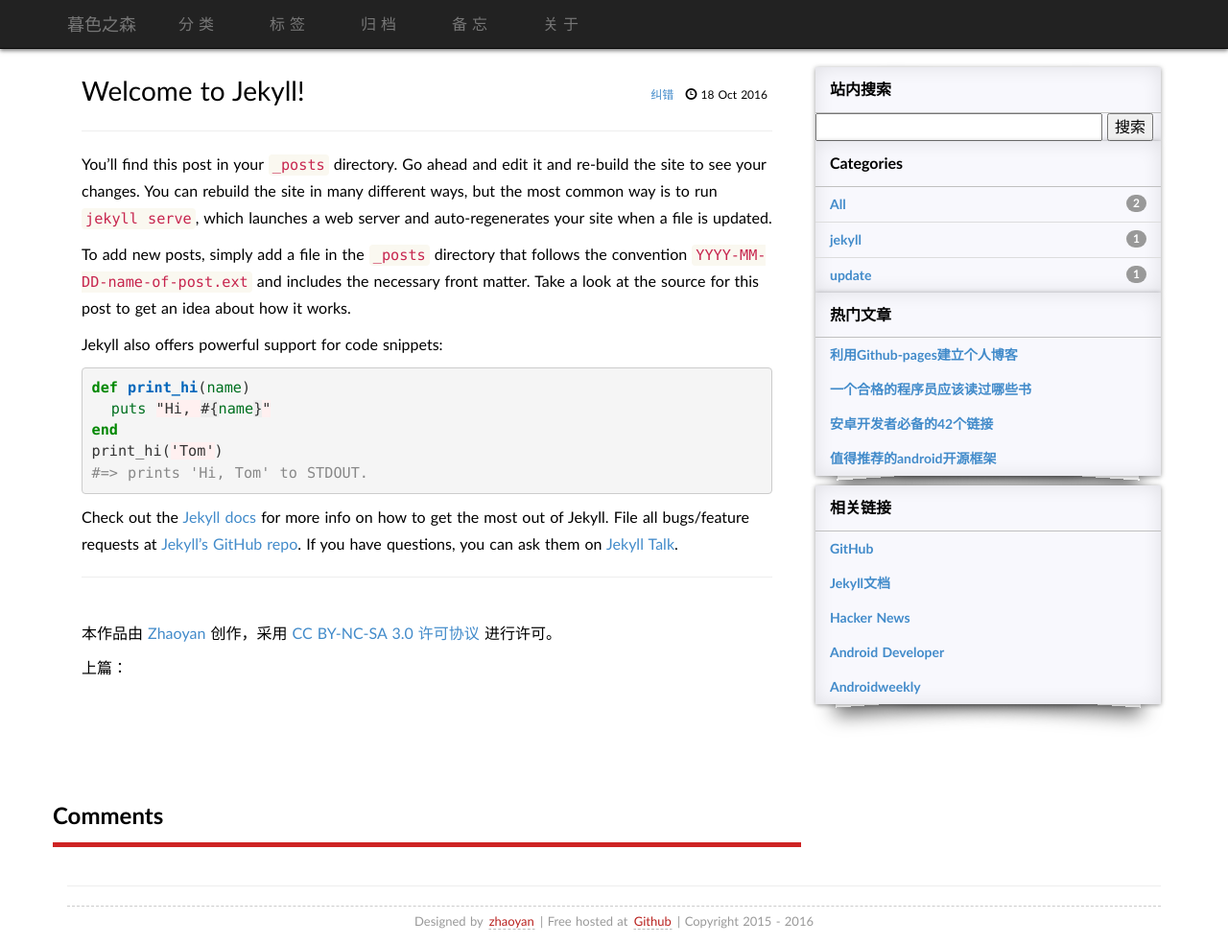
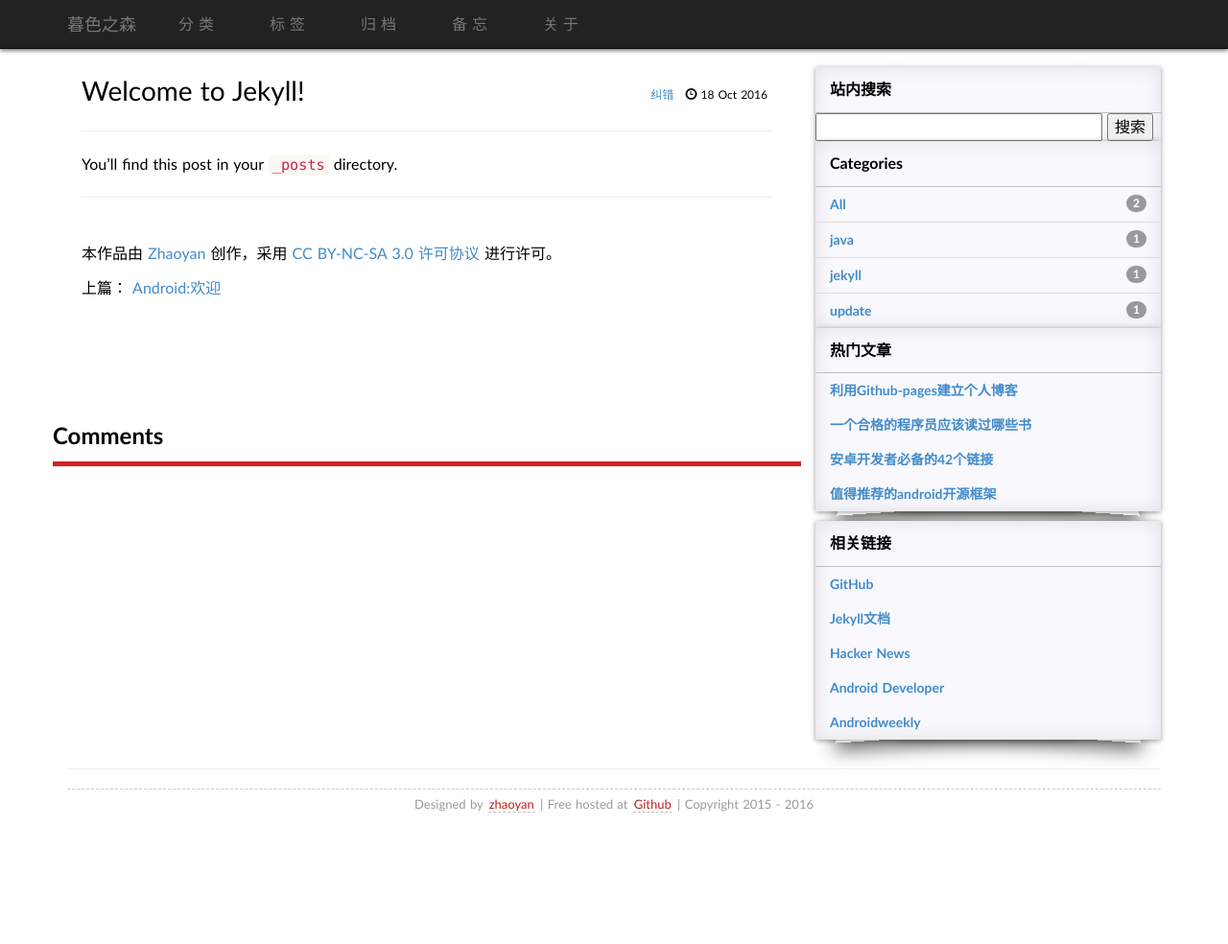
Before and after one commit to zhaoyan1994/timeMagician, a Jekyll site: the page built from _posts/2016-10-18-welcome-to-jekyll.markdown, in a window 1280 px wide and 984 px high. Shown: the whole window at 96% size. Built offline with Jekyll 4.4.1, drawn with Linux system fonts in a browser that asks for light colours; some web fonts are replaced; comment, search, counter and statistics services are not loaded.

Commit message:
2016-10-18-14:48

```diff
--- a/_posts/2016-10-18-welcome-to-jekyll.markdown
+++ b/_posts/2016-10-18-welcome-to-jekyll.markdown
@@ -4,22 +4,4 @@
 date:   2016-10-18 14:33:06 +0800
 categories: jekyll update
 ---
-You’ll find this post in your `_posts` directory. Go ahead and edit it and re-build the site to see your changes. You can rebuild the site in many different ways, but the most common way is to run `jekyll serve`, which launches a web server and auto-regenerates your site when a file is updated.
-
-To add new posts, simply add a file in the `_posts` directory that follows the convention `YYYY-MM-DD-name-of-post.ext` and includes the necessary front matter. Take a look at the source for this post to get an idea about how it works.
-
-Jekyll also offers powerful support for code snippets:
-
-{% highlight ruby %}
-def print_hi(name)
-  puts "Hi, #{name}"
-end
-print_hi('Tom')
-#=> prints 'Hi, Tom' to STDOUT.
-{% endhighlight %}
-
-Check out the [Jekyll docs][jekyll-docs] for more info on how to get the most out of Jekyll. File all bugs/feature requests at [Jekyll’s GitHub repo][jekyll-gh]. If you have questions, you can ask them on [Jekyll Talk][jekyll-talk].
-
-[jekyll-docs]: http://jekyllrb.com/docs/home
-[jekyll-gh]:   https://github.com/jekyll/jekyll
-[jekyll-talk]: https://talk.jekyllrb.com/
+You’ll find this post in your `_posts` directory.
```
Also changed, not shown: _posts/2016-10-17-welcome-zhaoyan.md (+0 -1 lines).
